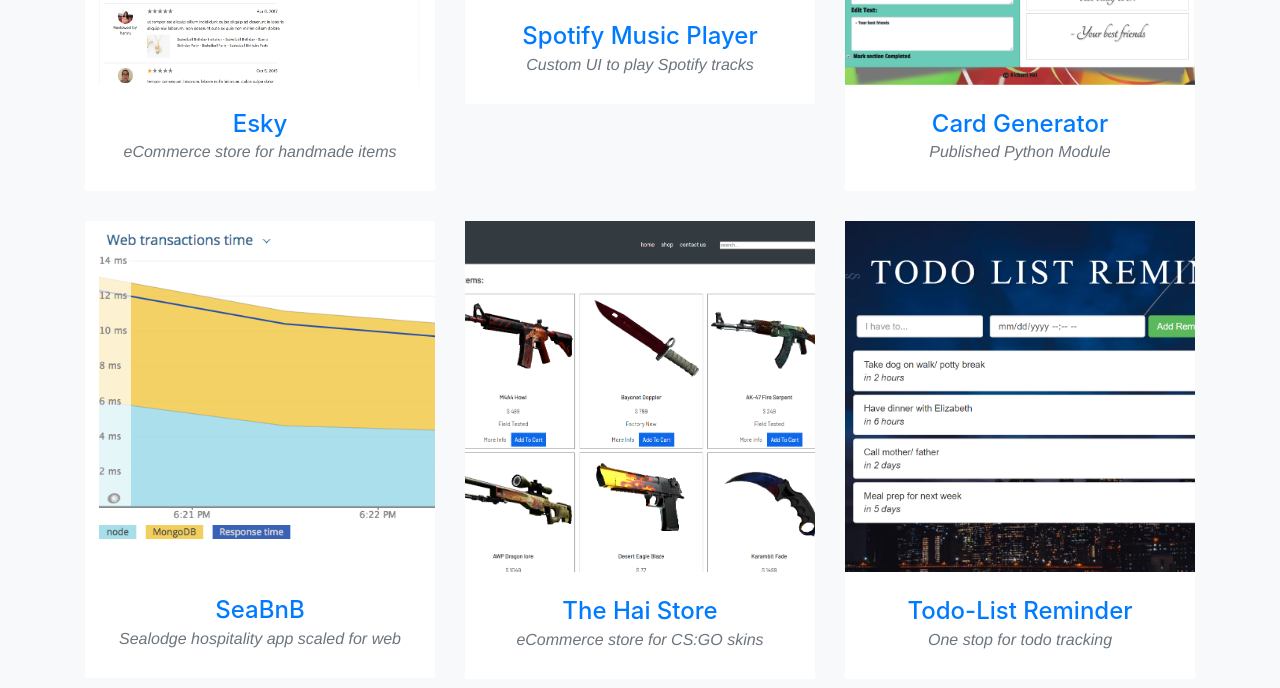
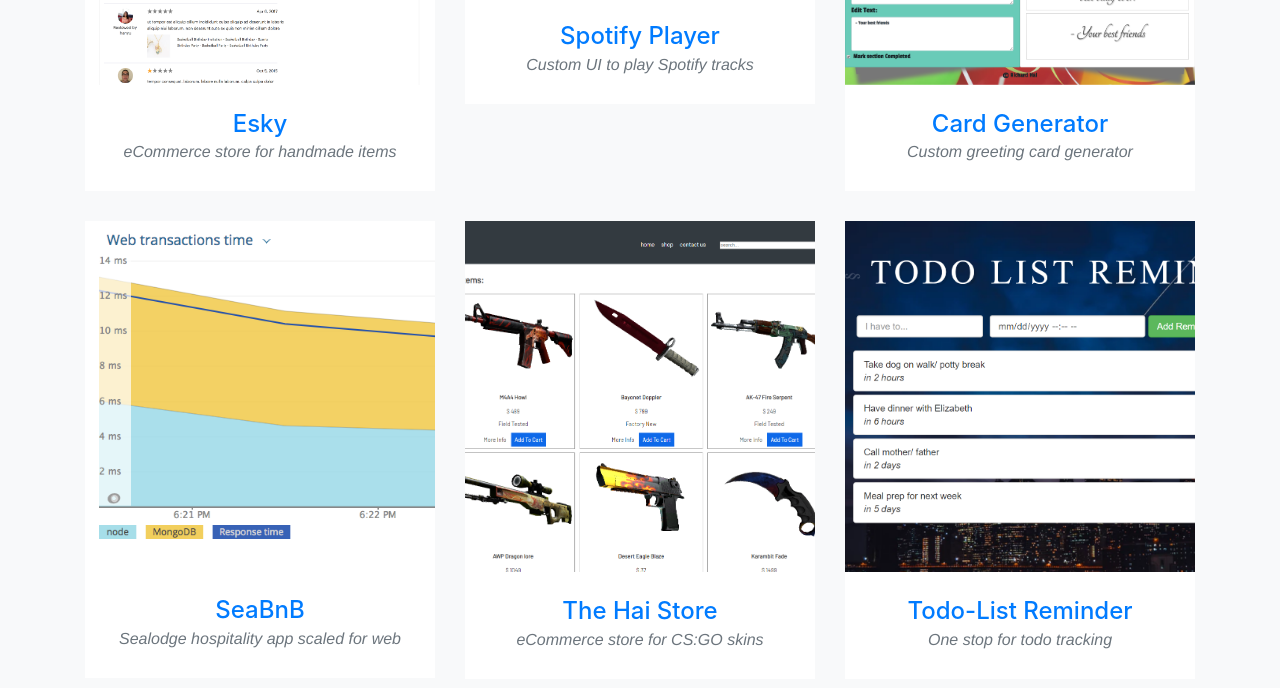
Before and after one commit to richard-hai/richard-hai.github.io, a website with bundled scripts: page index.html in a window 1280 px wide. Shown: the part 2495-3183 px from the top of the page. Built offline with nearby package versions, Linux system fonts and the light colour scheme; a web font is replaced by a local one.

```diff
--- a/index.html
+++ b/index.html
@@ -162,7 +162,7 @@
             <img class="img-fluid" src="img/projects/spotify-cropped.png" alt="">
           </a>
           <div class="portfolio-caption">
-            <h4><a class="portfolio-link open-popup" data-toggle="modal" href="#portfolioModal2">Spotify Music Player</a></h4>
+            <h4><a class="portfolio-link open-popup" data-toggle="modal" href="#portfolioModal2">Spotify Player</a></h4>
             <p class="text-muted">Custom UI to play Spotify tracks</p>
           </div>
         </div>
@@ -177,7 +177,7 @@
           </a>
           <div class="portfolio-caption">
             <h4><a class="portfolio-link" data-toggle="modal" href="#portfolioModal3">Card Generator</a></h4>
-            <p class="text-muted">Published Python Module</p>
+            <p class="text-muted">Custom greeting card generator</p>
           </div>
         </div>
       </div>
```
